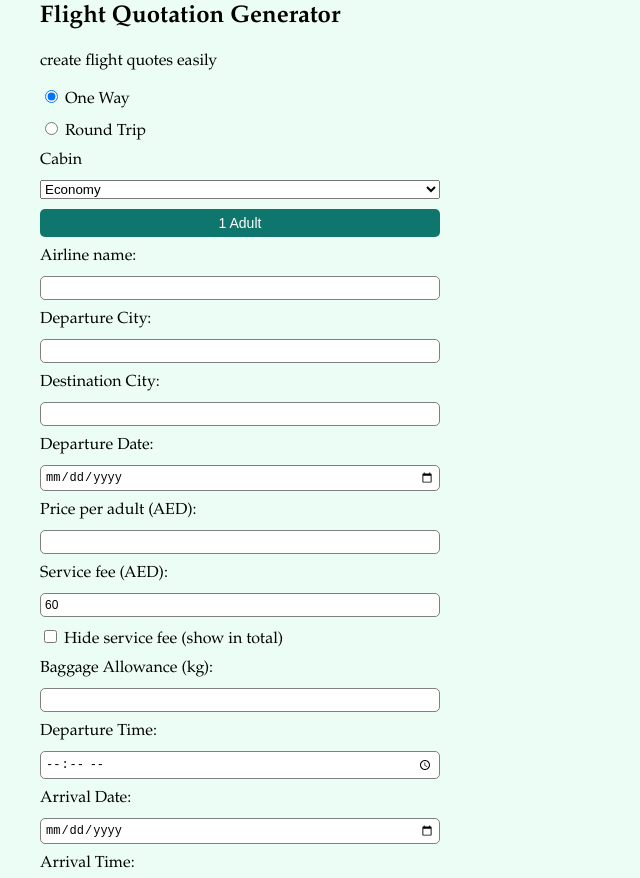
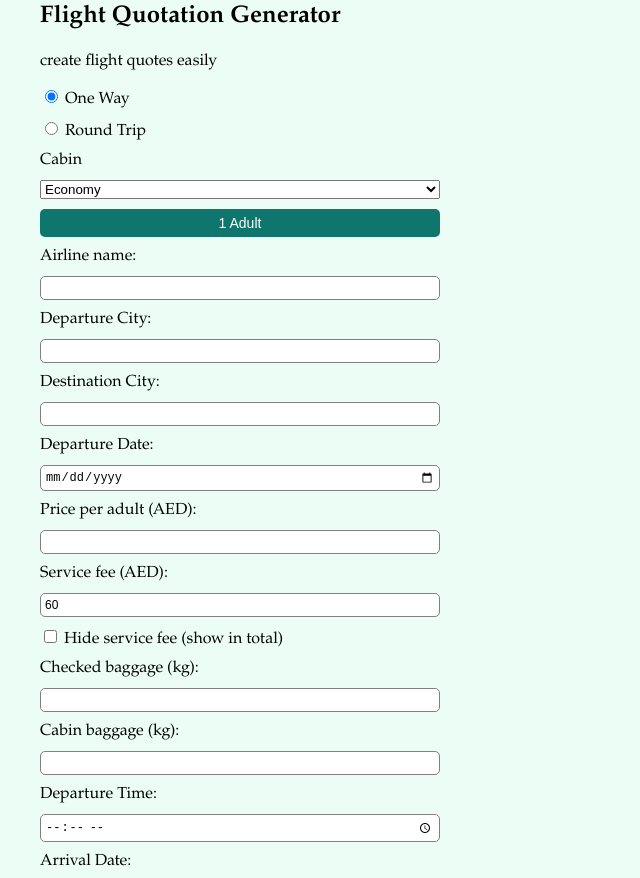
Before and after one commit to Kridiyatravels/AeroQuote, a plain HTML site: page index.html in a window 1280 px wide. Shown: the part 118-996 px from the top of the page, without its empty margins (0-640 px from the left). Drawn offline with Linux system fonts and the light colour scheme.

Commit message:
added separate cabin baggage input

```diff
--- a/index.html
+++ b/index.html
@@ -74,8 +74,10 @@
             <input type="checkbox" id="hide-fee">
             Hide service fee (show in total)
         </label>
-        <label for="baggage">Baggage Allowance (kg):</label>
+        <label for="baggage">Checked baggage (kg):</label>
         <input type="text" id="baggage" name="baggage">
+        <label for="cabin-baggage">Cabin baggage (kg):</label>
+        <input type="text" id="cabin-baggage" name="cabin-baggage">
         <label for="departure-time">Departure Time:</label>
         <input type="time" id="departure-time" name="departure-time">
         <label for="arrival-date">Arrival Date:</label>
```
